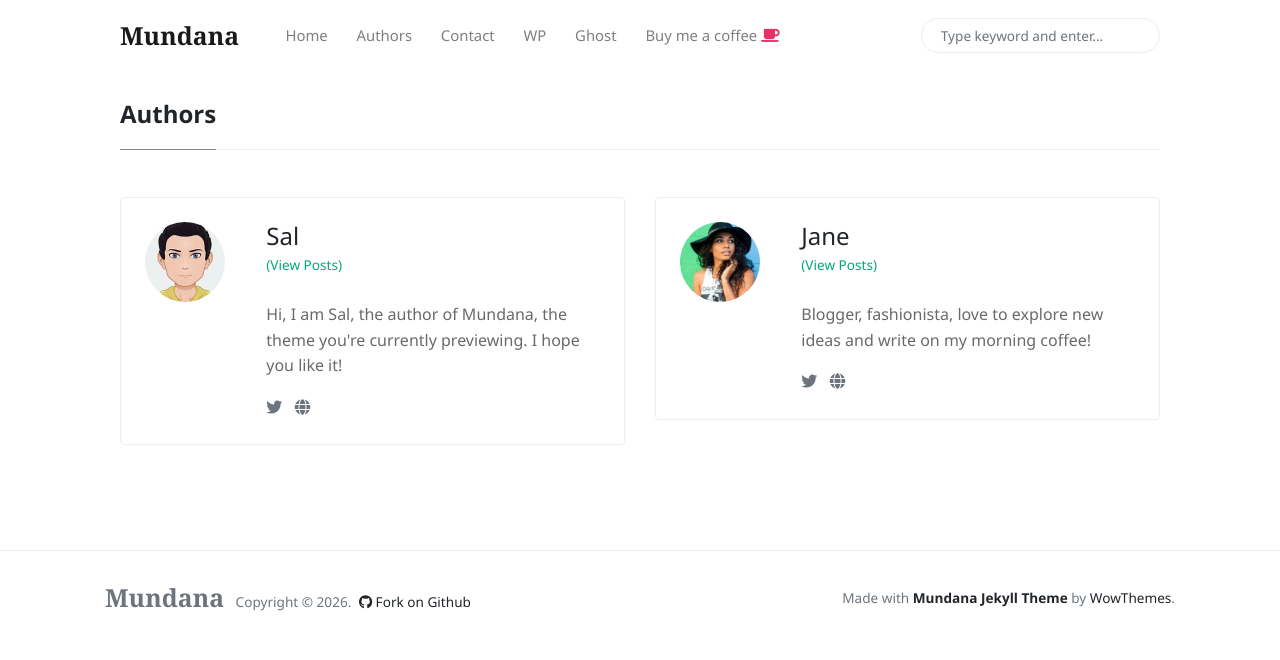
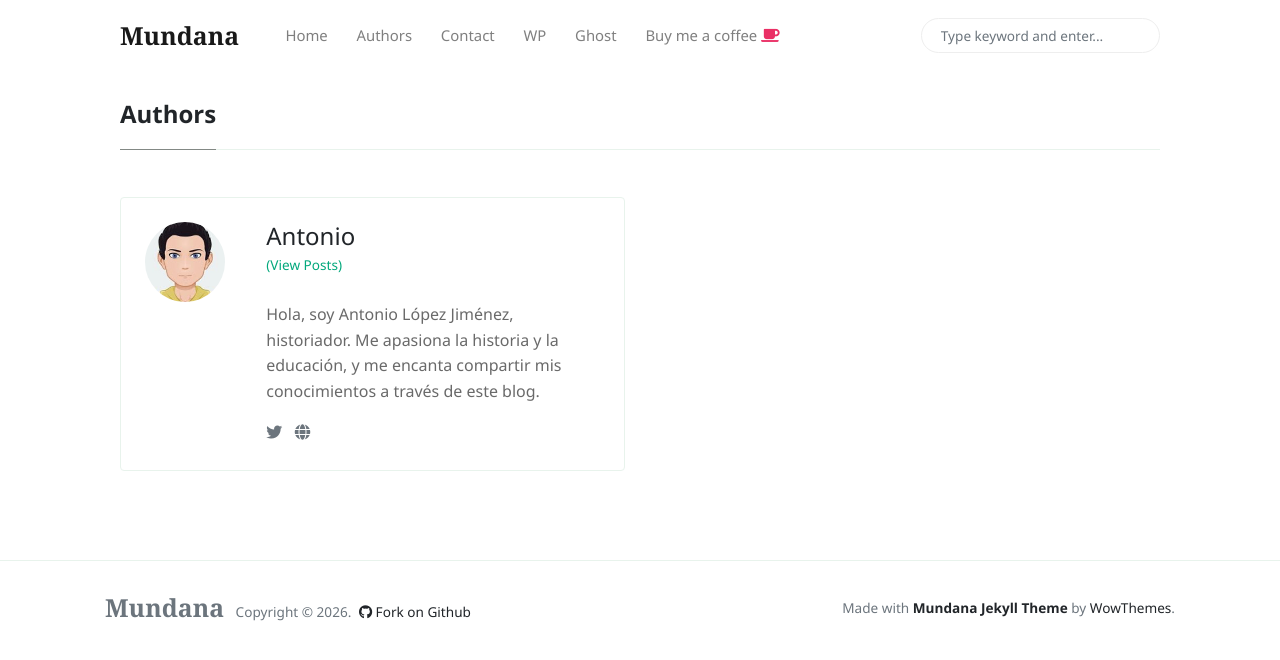
Before and after one commit to historiamoscordoba/historiamoscordoba.github.io, a Jekyll site: the page built from _pages/authors-list.html, in a window 1280 px wide. Shown: the top 660 px of the page. Built offline with Jekyll 4.4.1, drawn with Linux system fonts in a browser that asks for light colours; nearby versions of some CDN libraries.

Commit message:
Primer commit

```diff
--- a/_config.yml
+++ b/_config.yml
@@ -5,8 +5,8 @@ logo: 'assets/images/logo.png'
 favicon: 'assets/images/favicon.ico'
 baseurl: '/mundana-theme-jekyll'
 disqus: 'demowebsite'
-email: 'wowthemesnet@gmail.com'
-mailchimp-list: 'https://wowthemes.us11.list-manage.com/subscribe/post?u=8aeb20a530e124561927d3bd8&amp;id=8c3d2d214b'
+email: 'antoniolopezjimenez30@gmail.com'
+mailchimp-list: ''
 
 include: ["_pages"]
 permalink: /:title/
@@ -19,21 +19,13 @@ plugins:
   - jekyll-seo-tag
 
 authors:
-    sal:
-      name:           Sal
-      site:           https://www.wowthemes.net
+    antonio:
+      name:           Antonio
+      site:           https://historiamoscordoba.github.io
       avatar:         /assets/images/avatar1.jpg
-      bio:            "Hi, I am Sal, the author of Mundana, the theme you're currently previewing. I hope you like it!"
-      email:          wowthemesnet@gmail.com
-      twitter:        https://twitter.com/wowthemesnet
-
-    jane:
-      name:           Jane
-      site:           https://www.wowthemes.net
-      avatar:         /assets/images/avatar2.jpg
-      bio:            "Blogger, fashionista, love to explore new ideas and write on my morning coffee!"
-      email:          fakemail@gmail.com
-      twitter:        https://twitter.com/wowthemesnet
+      bio:            "Hola, soy Antonio López Jiménez, historiador. Me apasiona la historia y la educación, y me encanta compartir mis conocimientos a través de este blog."
+      email:          antoniolopezjimenez30@gmail.com
+      twitter:        https://twitter.com/
 
 # Defaults
 defaults:
```
